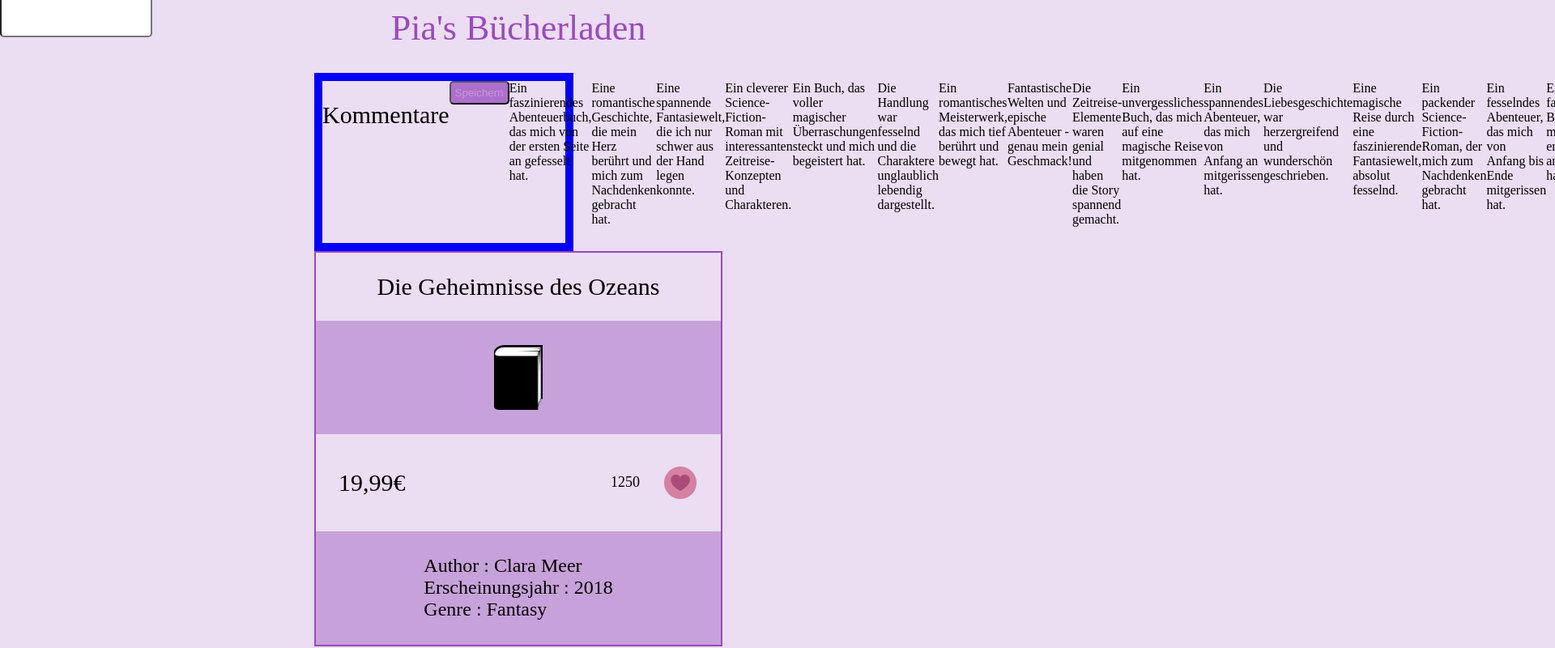
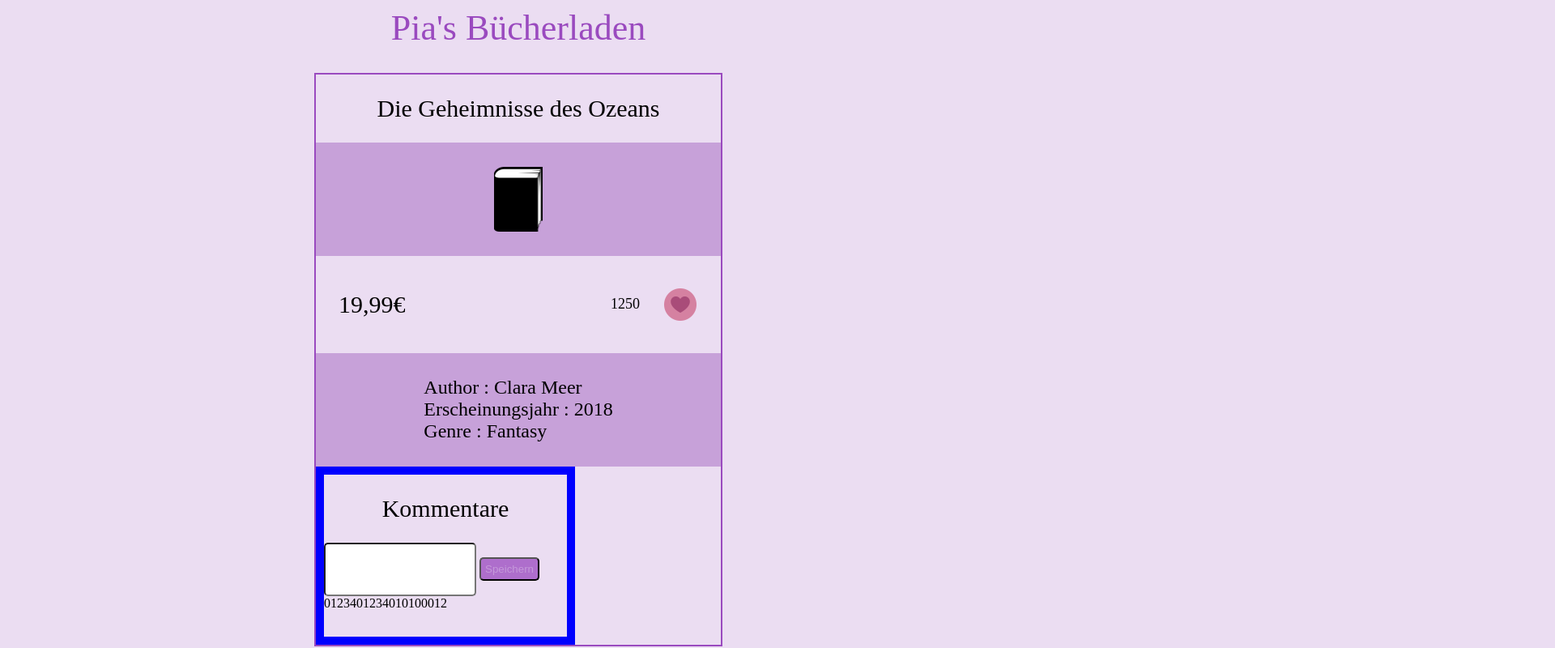
Before and after one commit to PiaBay/bookStore, a plain HTML site: page index.html in a window 1280 px wide. Shown: the part 20-820 px from the top of the page at 81% size, 1920 px wide, since content can reach past the window. Drawn offline with Linux system fonts and the light colour scheme; a web font is replaced by a local one.

Commit message:
first book

```diff
--- a/index.html
+++ b/index.html
@@ -23,13 +23,7 @@
     </header>
     <main>
         <div id="main-container">
-            <div id="comment-section">
-                <h2>Kommentare</h2>
-            <div>
-                <input id="input-comment" type="text">
-                <button class="btn">Speichern</button>
-            </div>
-            </div>
+
 
         </div>
     </main>
--- a/scripts/books.js
+++ b/scripts/books.js
@@ -187,7 +187,17 @@ let books = [
     let commentContentRef = document.getElementById('comment-section');
 
     for (let indexComment = 0; indexComment < books[indexBook].comments.length; indexComment++) {
-      commentContentRef.innerHTML += getCommentTemplate(indexComment,indexBook);
+      commentContentRef.innerHTML += indexComment; `
+
+
+       <div class="comment-field" >
+           ${books[indexBook].comments[indexComment].name}
+       </div>
+       <div class="user">
+       ${books[indexBook].comments[indexComment].comment}
+       </div>
+   </div>
+   `
 
     }
   }
--- a/scripts/template.js
+++ b/scripts/template.js
@@ -24,21 +24,28 @@
                 Erscheinungsjahr : ${books[indexBook].publishedYear} <br>
                 Genre : ${books[indexBook].genre}
             </span>
+         </div>
+         <div id="comment-section">
+         <h2>Kommentare</h2>
+         <div>
+           <input id="input-comment" type="text">
+           <button class="btn">Speichern</button>
+       </div>
+       <div >
+
+       </div>
             </div>
-        </div>
-        </div>`
+    </div>
+        `
     }
 
 
-    function getCommentTemplate(indexComment,indexBook) {
-        return /*html*/`
-            <div>
-                ${books[indexBook].comments[indexComment].comment}
-            </div>
-        `
+   /* function getCommentTemplate(indexComment,indexBook) {
+
+        return
 
     }
-
+    */
 
 
  /* return html`
--- a/styles/comments.css
+++ b/styles/comments.css
@@ -10,14 +10,13 @@
     height: 200px;
 width: 300px;
 border: 10px solid blue;
+flex-direction: column;
 
   }
 
 
 input {
-    position: absolute;
-    top: 0;
-    left: 0;
+
     border-radius: 5px;
     width: 180px;
     height: 60px;
```
